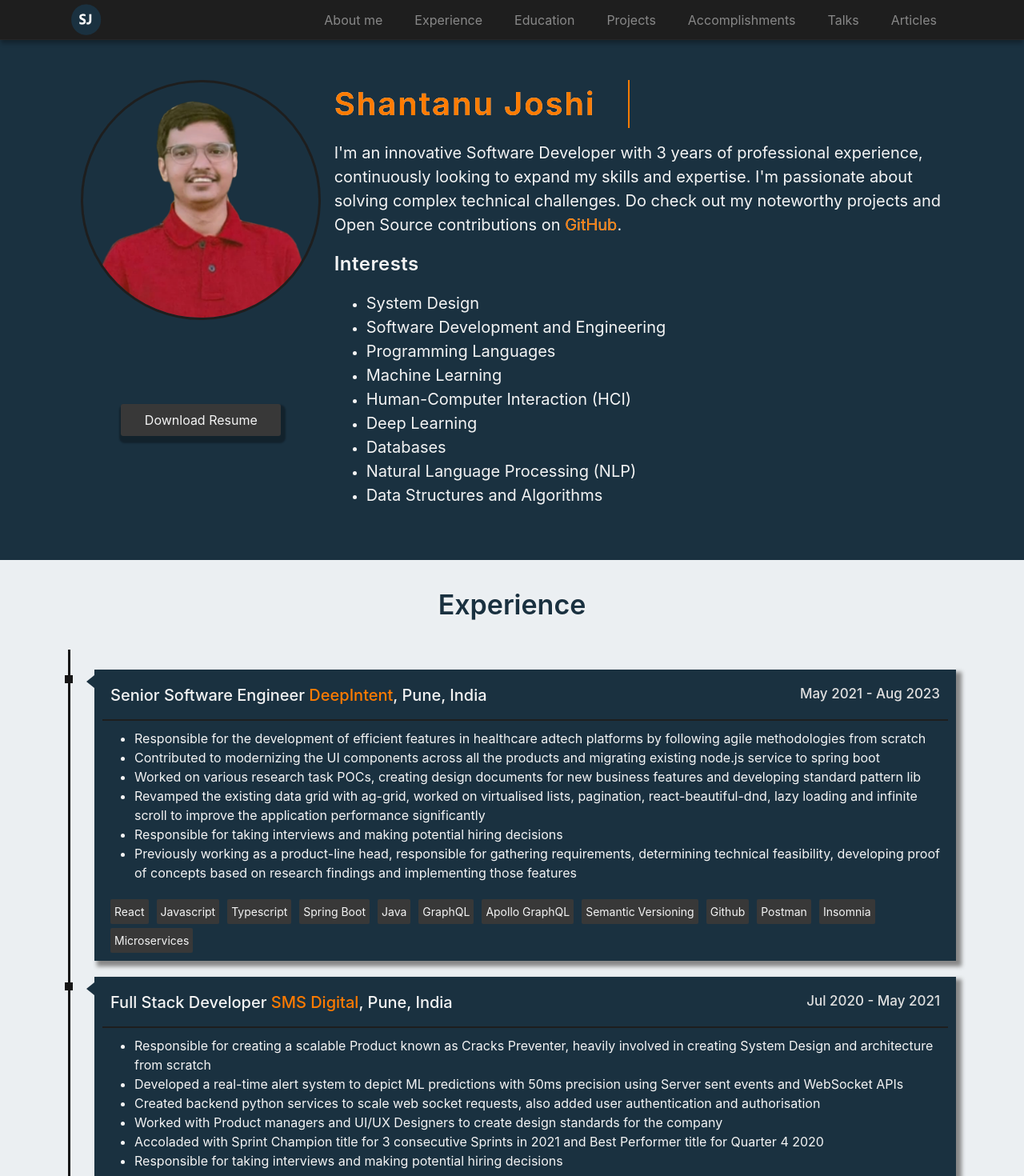
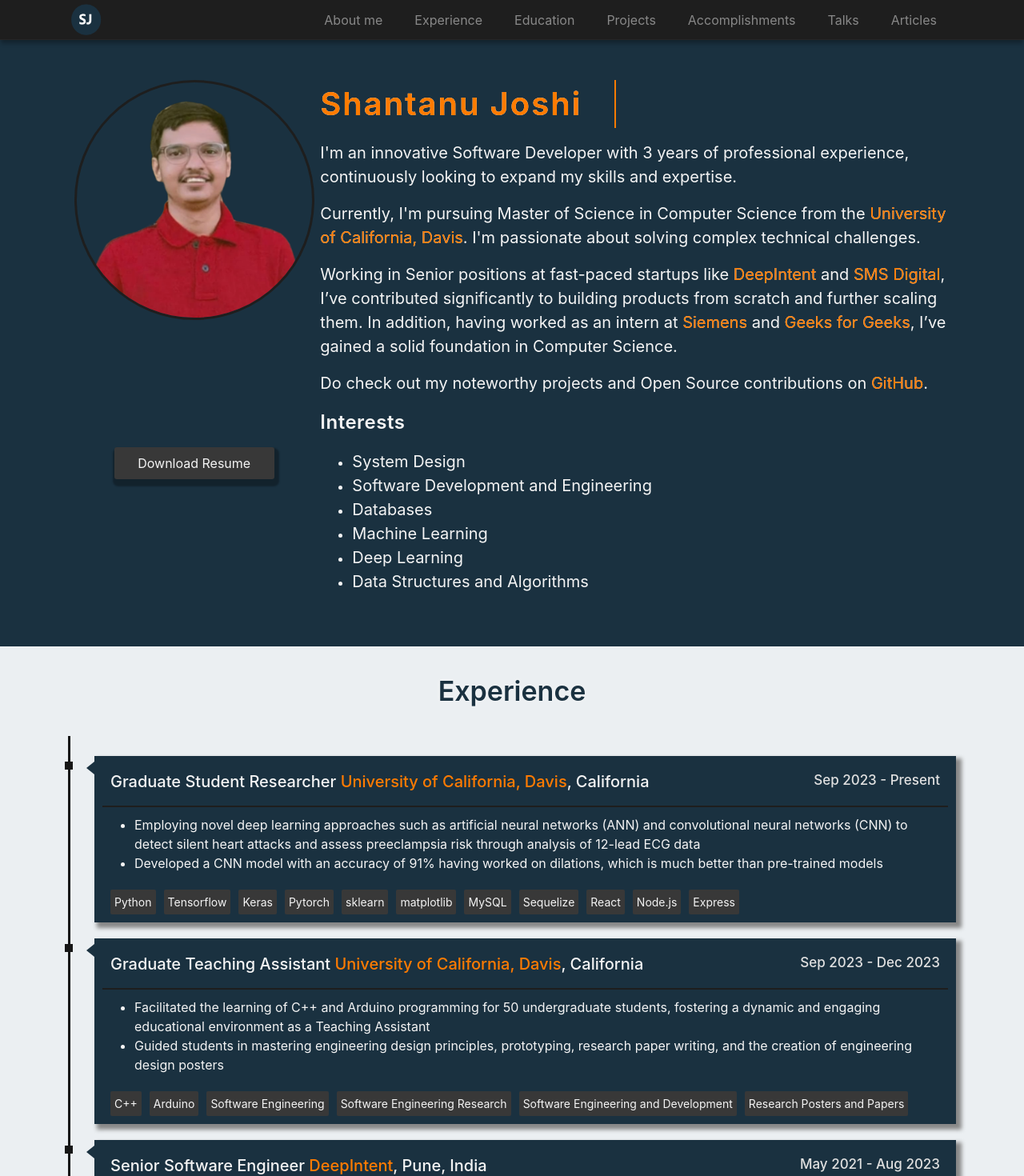
Before and after one commit to shan7030/shan7030.github.io, an Angular app: page / in a window 1280 px wide. Shown: the top 1470 px of the page at 80% size. Built offline with nearby package versions, Linux system fonts and the light colour scheme.

Commit message:
:sparkles: update the details

```diff
--- a/src/app/experience/experience.component.ts
+++ b/src/app/experience/experience.component.ts
@@ -7,6 +7,49 @@ import { Component, OnInit } from '@angular/core';
 })
 export class ExperienceComponent implements OnInit {
   experienceList = [
+    {
+      companyName: 'University of California, Davis',
+      companyLink: 'https://www.ucdavis.edu/',
+      companyLocation: 'California',
+      position: 'Graduate Student Researcher',
+      duration: 'Sep 2023 - Present',
+      workItems: [
+        'Employing novel deep learning approaches such as artificial neural networks (ANN) and convolutional neural networks (CNN) to detect silent heart attacks and assess preeclampsia risk through analysis of 12-lead ECG data',
+        'Developed a CNN model with an accuracy of 91% having worked on dilations, which is much better than pre-trained models'
+      ],
+      technologyUsed: [
+        'Python',
+        'Tensorflow',
+        'Keras',
+        'Pytorch',
+        'sklearn',
+        'matplotlib',
+        'MySQL',
+        'Sequelize',
+        'React',
+        'Node.js',
+        'Express'
+      ],
+    },
+    {
+      companyName: 'University of California, Davis',
+      companyLink: 'https://www.ucdavis.edu/',
+      companyLocation: 'California',
+      position: 'Graduate Teaching Assistant',
+      duration: 'Sep 2023 - Dec 2023',
+      workItems: [
+        'Facilitated the learning of C++ and Arduino programming for 50 undergraduate students, fostering a dynamic and engaging educational environment as a Teaching Assistant',
+        'Guided students in mastering engineering design principles, prototyping, research paper writing, and the creation of engineering design posters'
+      ],
+      technologyUsed: [
+        'C++',
+        'Arduino',
+        'Software Engineering',
+        'Software Engineering Research',
+        'Software Engineering and Development',
+        'Research Posters and Papers',
+      ],
+    },
     {
       companyName: 'DeepIntent',
       companyLink: 'https://www.deepintent.com/',
--- a/src/app/name/name.component.html
+++ b/src/app/name/name.component.html
@@ -13,30 +13,51 @@
   <div class="right-container">
     <p class="name">Shantanu Joshi</p>
     <p class="description">
-      I'm an innovative Software Developer with 3 years of professional
-      experience, continuously looking to expand my skills and expertise. I'm
-      passionate about solving complex technical challenges. Do check out my
+      I'm an innovative Software Developer with 3 years of professional experience, continuously looking to expand my skills and expertise.
+    </p>
+    <p class="description">
+    Currently, I'm pursuing Master of Science in Computer Science from the
+    <a href="https://www.ucdavis.edu/" target="_blank" class="github-link">
+      University of California, Davis</a
+    >.
+
+    I'm passionate about solving complex technical challenges.
+</p>
+
+<p class="description">
+   Working in Senior positions at fast-paced
+   startups like
+   <a href="https://www.deepintent.com/" target="_blank" class="github-link">
+    DeepIntent</a
+  >
+
+    and <a href="https://www.sms-group.com/services/digitalization" target="_blank" class="github-link">
+      SMS Digital</a
+    >, I’ve contributed significantly to building products from scratch and further scaling them.
+   In addition, having worked as an intern at <a href="https://www.siemens.com/global/en.html" target="_blank" class="github-link">
+    Siemens</a
+  > and <a href="https://www.geeksforgeeks.org/" target="_blank" class="github-link">
+    Geeks for Geeks</a
+  >, I’ve gained a solid foundation in Computer Science.
+    </p>
+
+    <p class="description">
+      Do check out my
       noteworthy projects and Open Source contributions on
       <a href="https://github.com/shan7030" target="_blank" class="github-link">
         GitHub</a
       >.
     </p>
+
     <p class="interest-header">Interests</p>
     <ul>
       <li><span class="interest-item">System Design</span></li>
       <li>
         <span class="interest-item">Software Development and Engineering</span>
       </li>
-      <li><span class="interest-item">Programming Languages</span></li>
+      <li><span class="interest-item">Databases</span></li>
       <li><span class="interest-item">Machine Learning</span></li>
-      <li>
-        <span class="interest-item">Human-Computer Interaction (HCI)</span>
-      </li>
       <li><span class="interest-item">Deep Learning</span></li>
-      <li><span class="interest-item">Databases</span></li>
-      <li>
-        <span class="interest-item">Natural Language Processing (NLP)</span>
-      </li>
       <li><span class="interest-item">Data Structures and Algorithms</span></li>
     </ul>
   </div>
--- a/src/app/name/name.component.ts
+++ b/src/app/name/name.component.ts
@@ -32,7 +32,7 @@ export class NameComponent implements OnInit {
 
   onDownloadResume() {
     const URL: string =
-      'https://drive.google.com/file/d/1lInH9QmLIxZ0ABT3CPB_iiWu8FG04CGQ/view?usp=sharing';
+      'https://drive.google.com/file/d/1KT_CRe03uDoPDwVmjKRq546iadsjHcGK/view?usp=sharing';
     window.open(URL, '_blank');
   }
 }
--- a/src/app/talks/talks.component.html
+++ b/src/app/talks/talks.component.html
@@ -1,6 +1,27 @@
 <div class="container cont-1">
   <div class="row center heading">
     <p class="name">Notable Talks and Seminars</p>
+  </div>
+
+
+  <div class="card">
+    <div class="card-body">
+      <h5 class="card-title">Enabling Visual Accessibility: Leveraging Deep Learning Methodologies for Image Captioning</h5>
+      <p class="card-text">
+        This talk is about applying novel deep-learning methodologies for captioning images. It elaborates on different architectures that can be used to solve this problem. Additionally, it uses Merge architecture to find the best model.
+      </p>
+      <p class="card-subtext">
+        Delivered at UC Davis
+      </p>
+    </div>
+    <div class="upright">
+      <a
+        href="  https://docs.google.com/presentation/d/1mM9AAo9b4rb9NcpjBx1Q-MTKW4vmZlfjGjHEUfk4cv8/edit?usp=sharing"
+        class="slides"
+        target="_blank"
+        >Slides</a
+      >
+    </div>
   </div>
 
   <div class="card">
```
Also changed, not shown: 1 other file (tests, documents, lock files or other folders).
